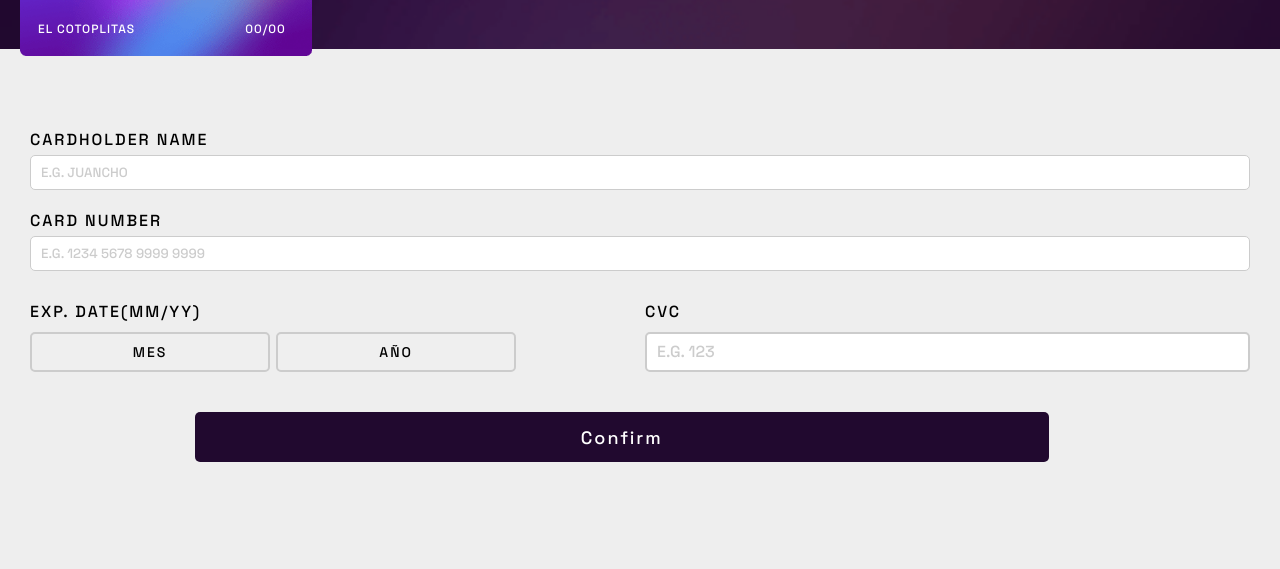
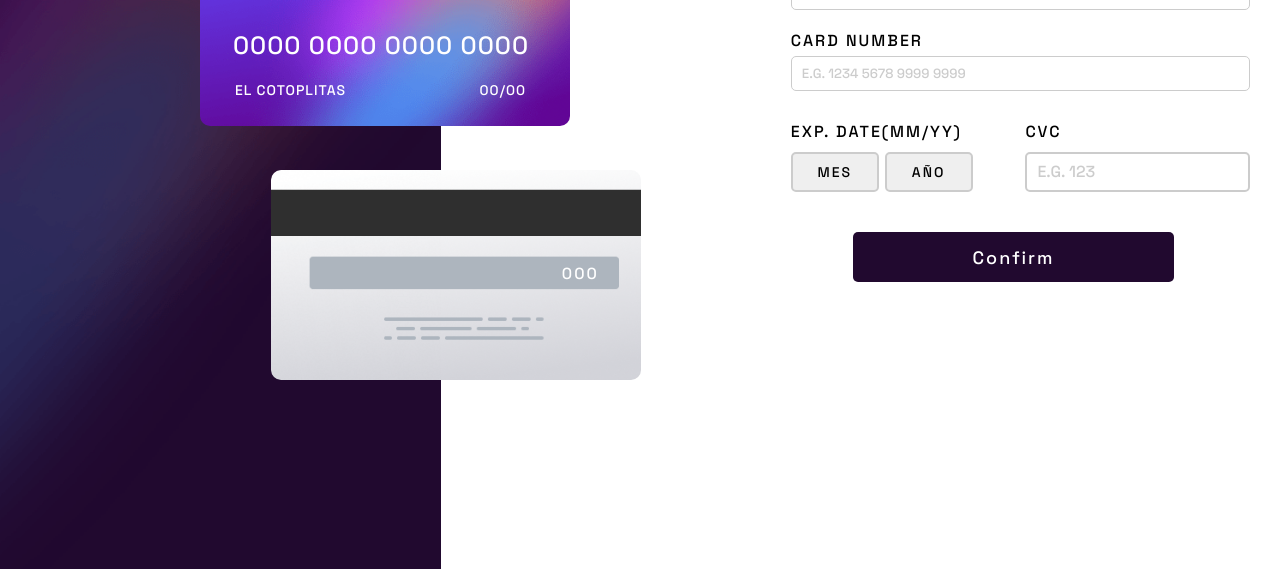
Before and after one commit to Angel-Maury/card-dinamic-proyect, a plain HTML site: page index.html in a window 1280 px wide. Shown: the part 231-800 px from the top of the page. Drawn offline with Linux system fonts and the light colour scheme.

Commit message:
V.Final, DISEÑO DESKTOP ALLRIGTH

```diff
--- a/css/estilos.scss
+++ b/css/estilos.scss
@@ -97,6 +97,7 @@ body {
             top: 47.5px;
             right: 20px;
             font-size: 16px;
+            letter-spacing: 2px;
         }
     }
 }
@@ -132,6 +133,7 @@ body {
             height: 35px;
             border-radius: 5px;
             text-transform: uppercase;
+            font-family: 'Space Grotesk';
 
             &:hover {
                 border: solid 2px hsl(278, 68%, 11%);
@@ -280,6 +282,7 @@ body {
     height: 35px;
     border-radius: 5px;
     text-transform: uppercase;
+    font-family: 'Space Grotesk';
 
     &:hover {
         border: solid 2px hsla(0, 100%, 50%, 0.528)
@@ -354,3 +357,96 @@ body {
 .active-complete {
     display: flex;
 }
+
+
+
+// ESTILOS DESKTOP
+
+@media(min-width: 1200px) {
+    body {
+        background: #ffffff;
+    }
+
+    .contenedor-principal {
+        display: flex;
+        flex-direction: row;
+    }
+
+    .contenedor-tarjetas {
+        background: url(../images/bg-main-desktop.png);
+        height: 100vh;
+        width: 60vh;
+        position: relative;
+        background-size: cover;
+        background-repeat: no-repeat;
+        display: flex;
+        color: #fff;
+        justify-content: end;
+        align-items: center;
+        z-index: 1;
+        flex-direction: row;
+
+        .grupo-tarjeta-delantera {
+            margin: 20px;
+            width: 370px;
+            border-radius: 10px;
+            height: 210px;
+            margin-left: 180px;
+            position: absolute;
+
+            .tarjeta-delantera {
+                .numeros {
+                    font-size: 25px;
+                }
+
+                .expedicion {
+                    padding-left: 25px;
+                    padding-right: 17px;
+                    font-size: 14px;
+                }
+
+                .container-logo-card {
+                    padding-top: 10px;
+
+                    .logo-card {
+                        height: 40px;
+                        padding-left: 18px;
+                    }
+                }
+            }
+
+        }
+
+        .grupo-tarjeta-trasera {
+            margin-top: 140px;
+            position: absolute;
+            width: 370px;
+            height: 210px;
+
+
+            .tarjeta-trasera {
+                width: 370px;
+                height: 210px;
+                border-radius: 10px;
+                margin-left: 200px;
+            }
+
+            #ccv {
+                margin-top: 45.1px;
+            }
+        }
+
+    }
+
+    .formulario {
+        width: 70vh;
+        margin-left: 40vh;
+        margin-top: 100px;
+        align-items: center;
+    }
+
+    .complete {
+        margin-left: 350px;
+        margin-top: 150px;
+    }
+}
--- a/index.html
+++ b/index.html
@@ -8,12 +8,12 @@
   <link rel="preconnect" href="https://fonts.googleapis.com">
   <link rel="preconnect" href="https://fonts.gstatic.com" crossorigin>
   <link href="https://fonts.googleapis.com/css2?family=Space+Grotesk:wght@500&display=swap" rel="stylesheet">
+  <title>Interactive card details form</title>
   <link rel="stylesheet" href="./css/estilos.css">
-  <title>Interactive card details form</title>
 </head>
 
 <body>
-
+  <div class="contenedor-principal">
     <div class="contenedor-tarjetas">
       <div class="grupo-tarjeta-delantera">
         <div class="tarjeta-delantera">
@@ -29,8 +29,10 @@
           </div>
         </div>
       </div>
+      <div class="grupo-tarjeta-trasera">
         <div class="tarjeta-trasera">
           <label for="" id="ccv">000</label>
+        </div>
       </div>
     </div>
 
@@ -76,6 +78,8 @@
       <p>We've added your card details</p>
       <button type="submit" class="btn-continue" id="btnContinue">Continue</button>
     </section>
+  </div>
+
 
 
   <script src="./js/main.js"></script>
```
Also changed, not shown: css/estilos.css, 1 other file. Lines whose indentation alone changed are shown as unchanged.
